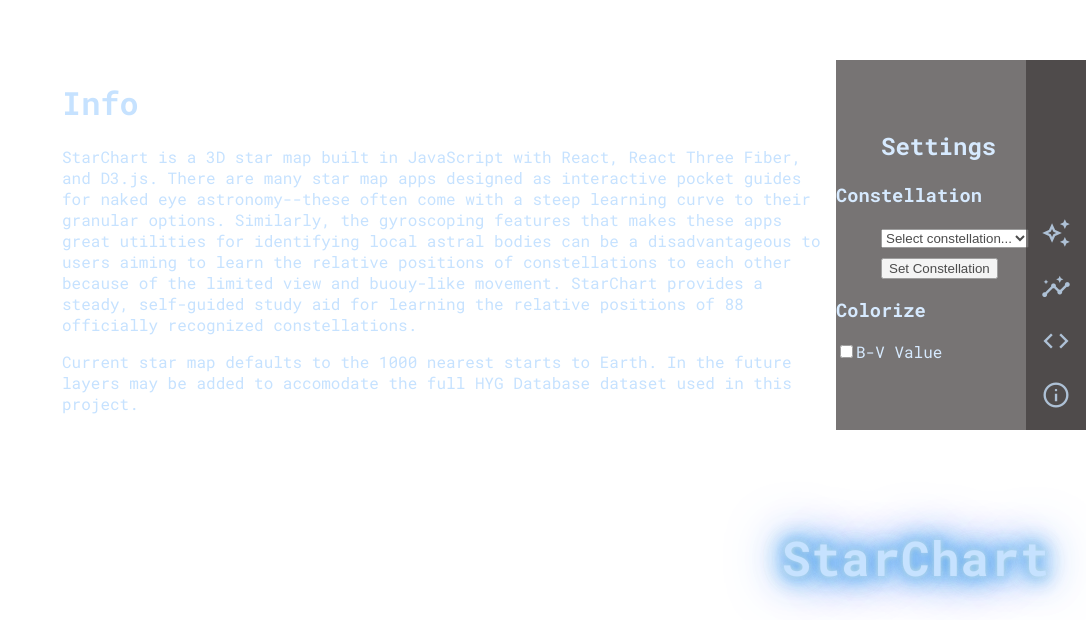
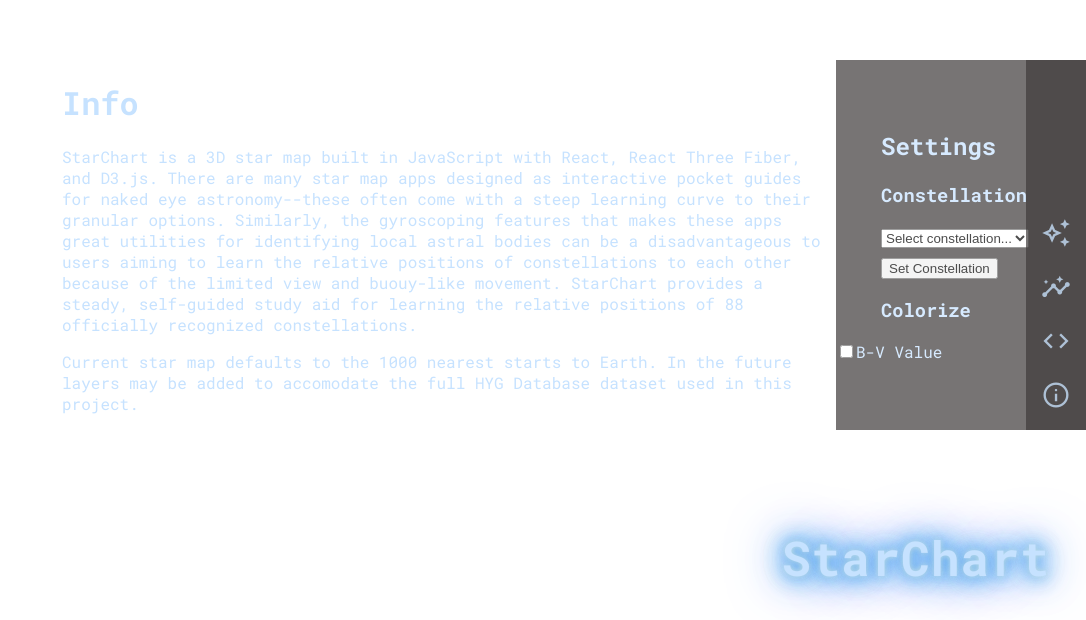
Before and after one commit to kate-grant/StarChart-3D, a React app: page /info in a window 1280 px wide. Shown: the part 180-800 px from the top of the page, without its empty margins (194-1280 px from the left). Built offline with nearby package versions, Linux system fonts and the light colour scheme.

```diff
--- a/public/index.css
+++ b/public/index.css
@@ -102,6 +102,10 @@
   margin-left: 45px;
   /* visibility: hidden; */
 }
+#settings > h3 {
+  margin-left: 45px;
+  /* visibility: hidden; */
+}
 
 #settings button {
   display: block;
```
